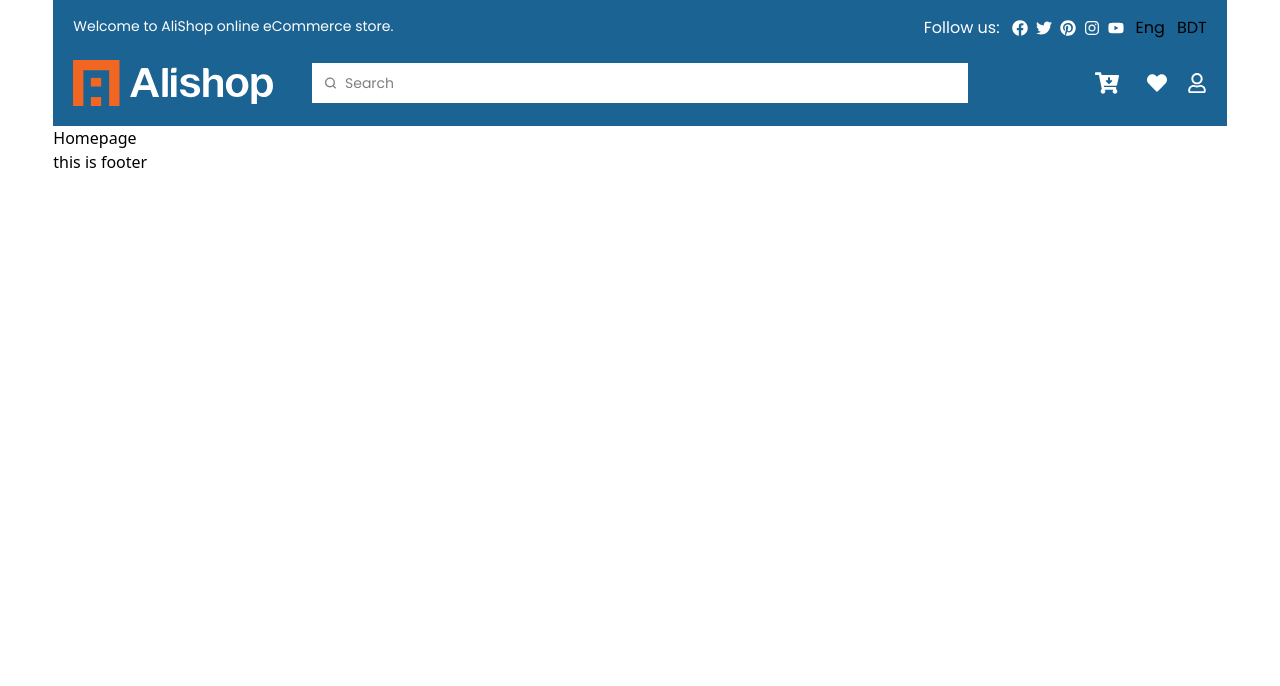
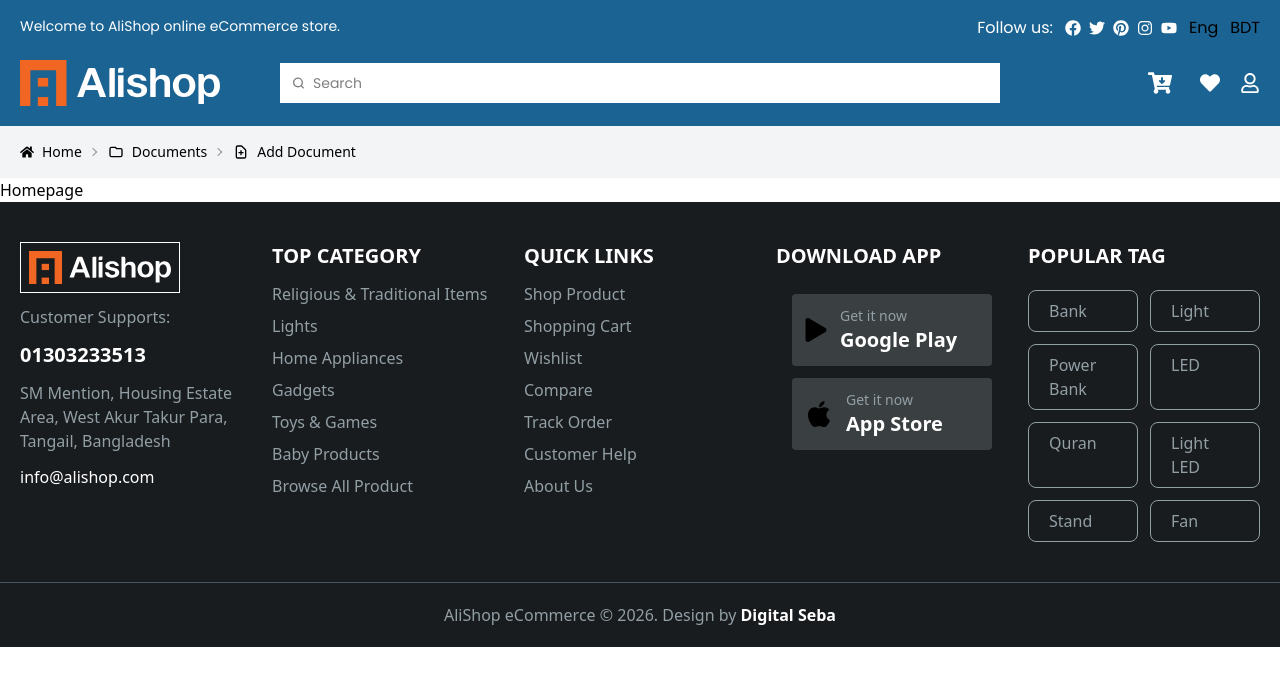
Before and after one commit to msirazu/alishop-demo, a React (Vite) app: page / in a window 1280 px wide. Shown: the top 686 px of the page. Built offline with nearby package versions, Linux system fonts and the light colour scheme.

Commit message:
footer section completed

```diff
--- a/src/components/footer/Footer.jsx
+++ b/src/components/footer/Footer.jsx
@@ -1,7 +1,76 @@
+import { Link } from 'react-router-dom';
+import logo from '../../assets/icons/logo.svg'
+import { FaApple, FaPlay } from 'react-icons/fa';
+
 const Footer = () => {
+    const date = new Date();
+    const currentYear = date.getFullYear();
     return (
         <div>
-           this is footer
+        <section className="grid grid-cols-1 md:grid-cols-3 lg:grid-cols-5 px-5 py-10 max-w-full gap-5">
+           <div className='text-base-500 space-y-3'>
+                <img className='w-40 border border-white p-2' src={logo}/>
+                <p>Customer Supports:</p>
+                <p className='text-xl font-bold text-white'>01303233513</p>
+                <p>SM Mention, Housing Estate Area, West Akur Takur Para, Tangail, Bangladesh</p>
+                <p className='text-white'>info@alishop.com</p>
+           </div>
+           <div className='space-y-3'>
+                <h6 className='font-bold uppercase text-xl text-white'>Top Category</h6>
+                <div className='flex flex-col gap-2 text-base-500'>
+                <Link to='/'>Religious & Traditional Items</Link>
+                <Link to='/'>Lights</Link>
+                <Link to='/'>Home Appliances</Link>
+                <Link to='/'>Gadgets</Link>
+                <Link to='/'>Toys & Games</Link>
+                <Link to='/'>Baby Products</Link>
+                <Link to='/'>Browse All Product</Link>
+                </div>
+           </div>
+           <div className='space-y-3'>
+                <h6 className='font-bold uppercase text-xl text-white'>Quick Links</h6>
+                <div className='flex flex-col gap-2 text-base-500'>
+                <Link to='/'>Shop Product</Link>
+                <Link to='/'>Shopping Cart</Link>
+                <Link to='/'>Wishlist</Link>
+                <Link to='/'>Compare</Link>
+                <Link to='/'>Track Order</Link>
+                <Link to='/'>Customer Help</Link>
+                <Link to='/'>About Us</Link>
+                </div>
+           </div>
+           <div>
+                <h6 className='text-white font-bold uppercase text-xl'>Download App</h6>
+                <div className='flex flex-col items-center gap-3 p-3 rounded-sm mt-3'>
+                    <Link className='bg-footer-400 flex items-center gap-3 p-3 rounded-sm w-50' to='https://play.google.com/store' target='_blank'><FaPlay className='text-2xl'/>
+                    <div className='flex flex-col'>
+                        <p className='text-sm text-base-500'>Get it now</p>
+                        <p className='font-bold text-xl text-white'>Google Play</p>
+                    </div></Link>
+                    <Link className='bg-footer-400 flex items-center gap-3 p-3 rounded-sm w-50' to='https://www.apple.com/app-store/' target='_blank'><FaApple className='text-3xl'/>
+                    <div className='flex flex-col'>
+                        <p className='text-sm text-base-500'>Get it now</p>
+                        <p className='font-bold text-xl text-white'>App Store</p>
+                    </div></Link>
+                </div>
+           </div>
+           <div>
+                <h6 className='text-white font-bold uppercase text-xl'>Popular Tag</h6>
+                <div className='grid grid-cols-2 gap-3 mt-5'>
+                    <p className='text-base-500 border py-2 px-5 rounded-lg hover:border hover:border-white hover:cursor-pointer'>Bank</p>
+                    <p className='text-base-500 border py-2 px-5 rounded-lg hover:border hover:border-white hover:cursor-pointer'>Light</p>
+                    <p className='text-base-500 border py-2 px-5 rounded-lg hover:border hover:border-white hover:cursor-pointer'>Power Bank</p>
+                    <p className='text-base-500 border py-2 px-5 rounded-lg hover:border hover:border-white hover:cursor-pointer'>LED</p>
+                    <p className='text-base-500 border py-2 px-5 rounded-lg hover:border hover:border-white hover:cursor-pointer'>Quran</p>
+                    <p className='text-base-500 border py-2 px-5 rounded-lg hover:border hover:border-white hover:cursor-pointer'>Light LED</p>
+                    <p className='text-base-500 border py-2 px-5 rounded-lg hover:border hover:border-white hover:cursor-pointer'>Stand</p>
+                    <p className='text-base-500 border py-2 px-5 rounded-lg hover:border hover:border-white hover:cursor-pointer'>Fan</p>
+                </div>
+           </div>
+        </section>
+        <section className='text-center border-t border-gray-600 p-5'>
+            <p className='text-base-500'>AliShop eCommerce © {currentYear}. Design by <span className='font-bold hover:text-blue-300 text-white'><Link target='_blank' to='https://digitalsebait.com/'>Digital Seba</Link></span></p>
+        </section>
         </div>
     );
 };
--- a/src/components/header/Header.jsx
+++ b/src/components/header/Header.jsx
@@ -6,7 +6,7 @@
 const Header = () => {
     return (
         <div className="bg-primary px-5 py-2 font-poppins w-full">
-            <section className='hidden md:flex justify-between py-2'>
+            <section className='hidden lg:flex justify-between py-2'>
                 <div>
                     <h6 className='text-white text-sm'>Welcome to AliShop online eCommerce store.</h6>
                 </div>
--- a/src/components/header/Navbar.jsx
+++ b/src/components/header/Navbar.jsx
@@ -0,0 +1,11 @@
+import Breadcrumbs from "../small/Breadcrumbs";
+
+const Navbar = () => {
+    return (
+        <div className="bg-nav py-2 px-5">
+            <Breadcrumbs />
+        </div>
+    );
+};
+
+export default Navbar;
--- /dev/null
+++ b/src/components/small/Breadcrumbs.jsx
@@ -0,0 +1,50 @@
+import { FaHome } from "react-icons/fa";
+
+const Breadcrumbs = () => {
+    return (
+        <div className="breadcrumbs text-sm">
+  <ul>
+    <li>
+      <a>
+        <FaHome/>
+        Home
+      </a>
+    </li>
+    <li>
+      <a>
+        <svg
+          xmlns="http://www.w3.org/2000/svg"
+          fill="none"
+          viewBox="0 0 24 24"
+          className="h-4 w-4 stroke-current">
+          <path
+            strokeLinecap="round"
+            strokeLinejoin="round"
+            strokeWidth="2"
+            d="M3 7v10a2 2 0 002 2h14a2 2 0 002-2V9a2 2 0 00-2-2h-6l-2-2H5a2 2 0 00-2 2z"></path>
+        </svg>
+        Documents
+      </a>
+    </li>
+    <li>
+      <span className="inline-flex items-center gap-2">
+        <svg
+          xmlns="http://www.w3.org/2000/svg"
+          fill="none"
+          viewBox="0 0 24 24"
+          className="h-4 w-4 stroke-current">
+          <path
+            strokeLinecap="round"
+            strokeLinejoin="round"
+            strokeWidth="2"
+            d="M9 13h6m-3-3v6m5 5H7a2 2 0 01-2-2V5a2 2 0 012-2h5.586a1 1 0 01.707.293l5.414 5.414a1 1 0 01.293.707V19a2 2 0 01-2 2z"></path>
+        </svg>
+        Add Document
+      </span>
+    </li>
+  </ul>
+</div>
+    );
+};
+
+export default Breadcrumbs;
--- a/src/index.css
+++ b/src/index.css
@@ -7,6 +7,11 @@
 
 @theme {
     --color-primary: #1B6392;
+    --color-nav: #F2F4F5;
+    --color-footer-500: #191C1F;
+    --color-footer-400: #3A3F42;
+    --color-base-500: #929FA5;
+
 
     --font-poppins: "Poppins", sans-serif;
     --font-roboto: "Roboto", sans-serif;
--- a/src/layouts/HomeLayout.jsx
+++ b/src/layouts/HomeLayout.jsx
@@ -1,17 +1,26 @@
 import { Outlet } from "react-router-dom";
 import Header from "../components/header/Header";
 import Footer from "../components/footer/Footer";
+import Navbar from "../components/header/Navbar";
 
 const HomeLayout = () => {
     return (
-        <div className="md:w-11/12 mx-auto">
+        <div className="mx-auto">
             <header>
                 <Header/>
+                <nav>
+                    <Navbar/>
+                </nav>
             </header>
-            <main>
-                <Outlet/>
+            <main className="md:w-11/12">
+                <aside>
+
+                </aside>
+                <section>
+                    <Outlet/>
+                </section>
             </main>
-            <footer>
+            <footer className="bg-footer-500">
                 <Footer/>
             </footer>
         </div>
```
